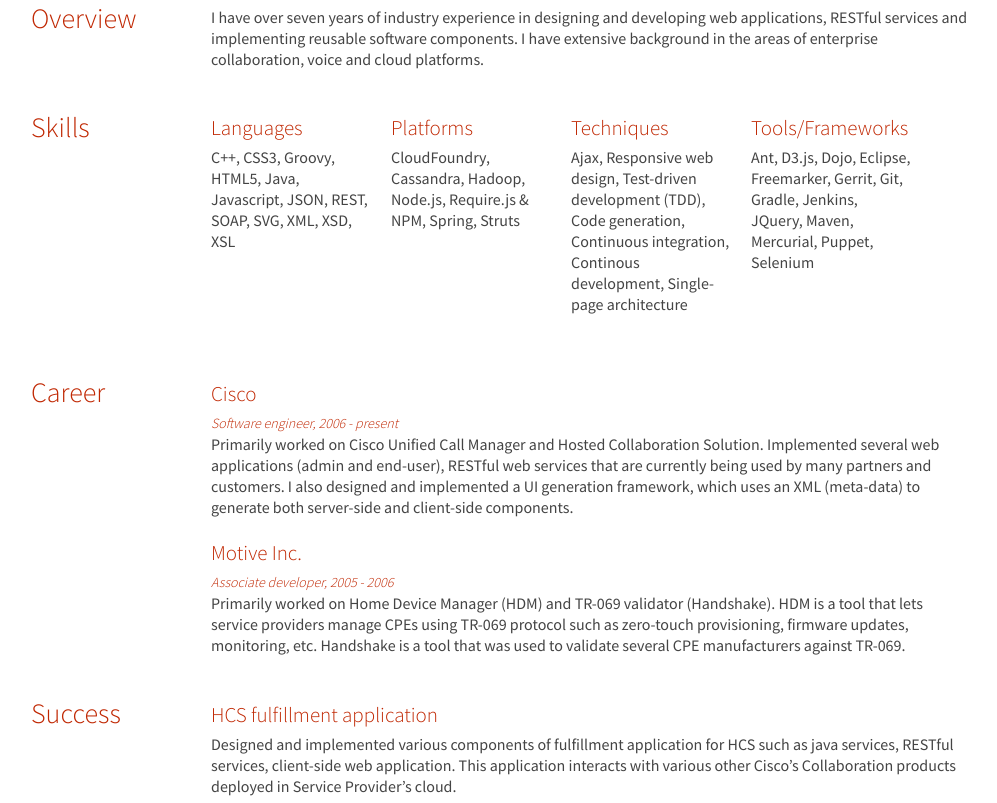
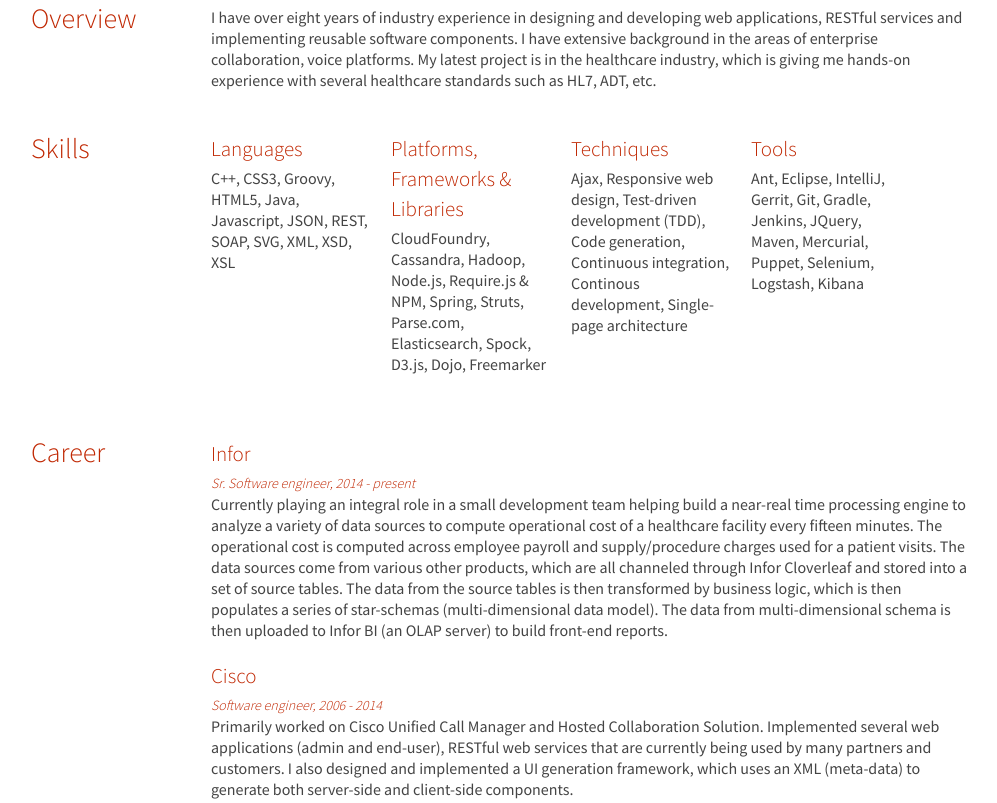
Before and after one commit to charithtangirala/charithtangirala.github.io, a plain HTML site: page resume.html in a window 1280 px wide. Shown: the part 104-907 px from the top of the page, without its empty margins (139-1136 px from the left). Drawn offline with Linux system fonts and the light colour scheme.

Commit message:
Updating resume

```diff
--- a/resume.html
+++ b/resume.html
@@ -34,9 +34,10 @@
         </div>
         <div class="thirteen columns omega" style="margin-top: 6px;">
           <p>
-            I have over seven years of industry experience in designing and developing web applications, RESTful
-            services and implementing reusable software components. I have extensive background in the areas of
-            enterprise collaboration, voice and cloud platforms.
+            I have over eight years of industry experience in designing and developing web applications,
+            RESTful services and implementing reusable software components. I have extensive background
+            in the areas of enterprise collaboration, voice platforms. My latest project is in the healthcare
+            industry, which is giving me hands-on experience with several healthcare standards such as HL7, ADT, etc.
           </p>
         </div>
       </div>
@@ -53,9 +54,10 @@
               </p>
             </div>
             <div class="three columns">
-              <h4>Platforms</h4>
+              <h4>Platforms, Frameworks & Libraries</h4>
               <p>
-                CloudFoundry, Cassandra, Hadoop, Node.js, Require.js &amp; NPM, Spring, Struts
+                CloudFoundry, Cassandra, Hadoop, Node.js, Require.js &amp; NPM, Spring, Struts, Parse.com,
+                Elasticsearch, Spock, D3.js, Dojo, Freemarker
               </p>
             </div>
             <div class="three columns">
@@ -66,10 +68,10 @@
               </p>
             </div>
             <div class="three columns omega">
-              <h4>Tools/Frameworks</h4>
+              <h4>Tools</h4>
               <p>
-                Ant, D3.js, Dojo, Eclipse, Freemarker, Gerrit, Git, Gradle, Jenkins, JQuery, Maven, Mercurial, Puppet,
-                Selenium
+                Ant, Eclipse, IntelliJ, Gerrit, Git, Gradle, Jenkins, JQuery, Maven, Mercurial, Puppet,
+                Selenium, Logstash, Kibana
               </p>
             </div>
           </div>
@@ -80,8 +82,19 @@
           <h3>Career</h3>
         </div>
         <div class="thirteen columns omega" style="margin-top: 4px;">
+          <h4>Infor</h4>
+          <cite class="subtitle">Sr. Software engineer, 2014 - present</cite>
+          <p>
+            Currently playing an integral role in a small development team helping build a near-real time processing
+            engine to analyze a variety of data sources to compute operational cost of a healthcare facility every
+            fifteen minutes. The operational cost is computed across employee payroll and supply/procedure charges used
+            for a patient visits. The data sources come from various other products, which are all channeled through Infor
+            Cloverleaf and stored into a set of source tables. The data from the source tables is then transformed by
+            business logic, which is then populates a series of star-schemas (multi-dimensional data model).
+            The data from multi-dimensional schema is then uploaded to Infor BI (an OLAP server) to build front-end reports.
+          </p>
           <h4>Cisco</h4>
-          <cite class="subtitle">Software engineer, 2006 - present</cite>
+          <cite class="subtitle">Software engineer, 2006 - 2014</cite>
           <p>
             Primarily worked on Cisco Unified Call Manager and Hosted Collaboration Solution. Implemented several web
             applications (admin and end-user), RESTful web services that are currently being used by many partners and
```
